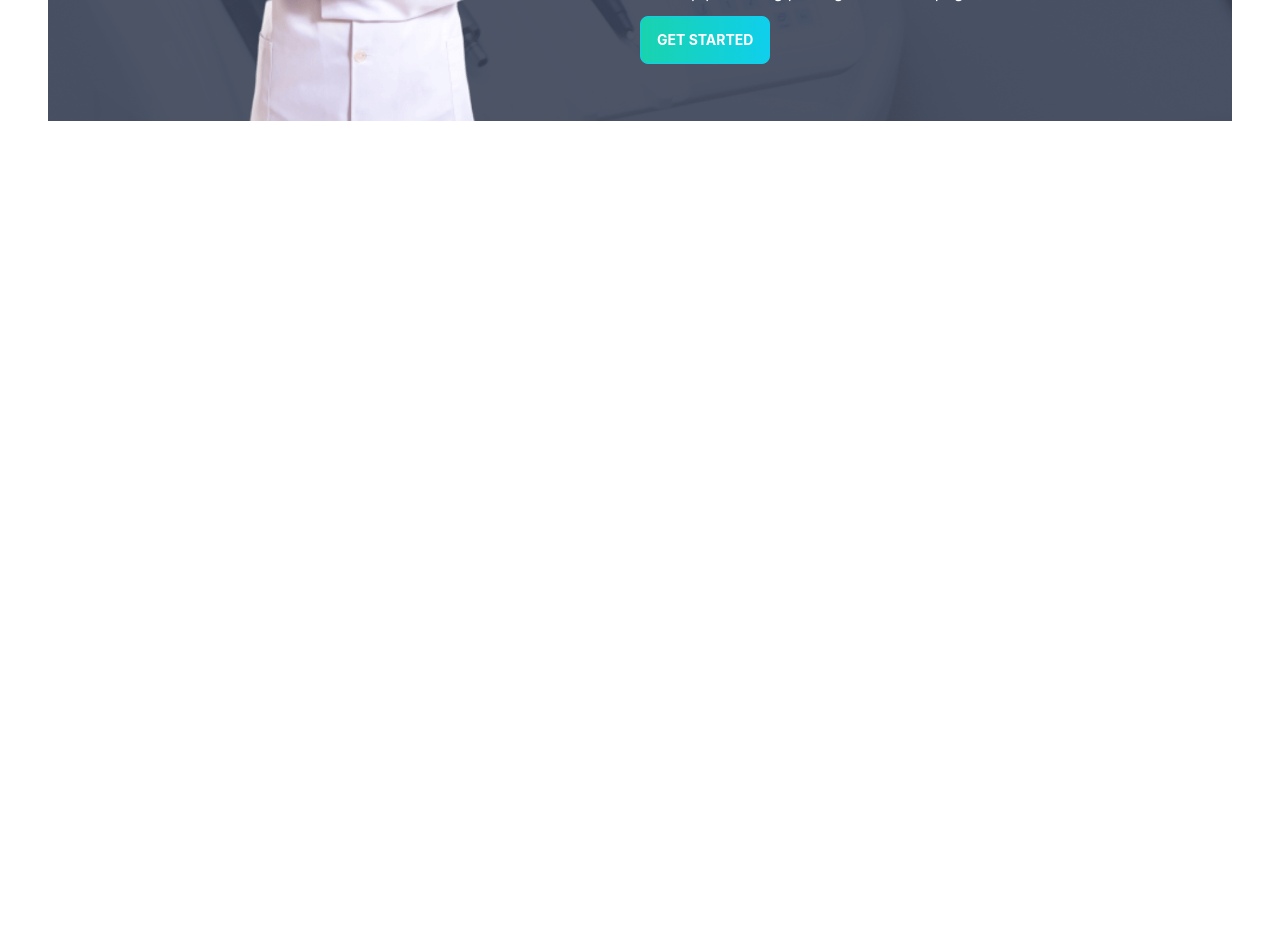
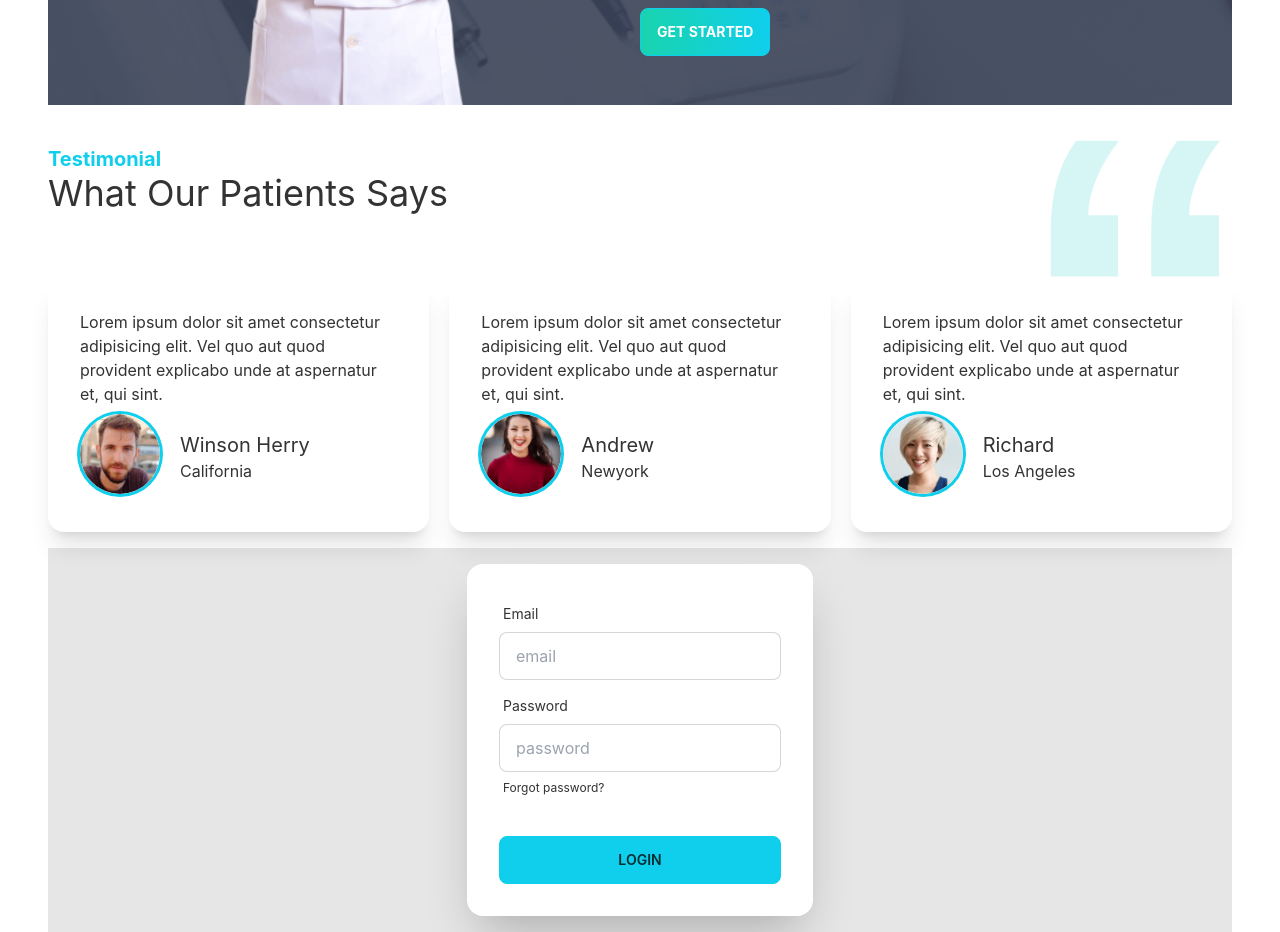
Before and after one commit to Easrib/doctors-portal-client, a React (Create React App) app: page / in a window 1280 px wide. Shown: the part 2500-3432 px from the top of the page. Before the commit the page ends 2621 px from the top, so only its background shows below. Built offline with nearby package versions, Linux system fonts and the light colour scheme.

Commit message:
testimonials added

```diff
--- /dev/null
+++ b/src/pages/Home/Contact.js
@@ -0,0 +1,36 @@
+import React from 'react';
+
+const Contact = () => {
+    return (
+        <div>
+            <div class="hero bg-base-200">
+                <div class="hero-content">
+                    <div class="card w-full max-w-md shadow-2xl bg-base-100">
+                        <div class="card-body">
+                            <div class="form-control">
+                                <label class="label">
+                                    <span class="label-text">Email</span>
+                                </label>
+                                <input type="text" placeholder="email" class="input input-bordered" />
+                            </div>
+                            <div class="form-control">
+                                <label class="label">
+                                    <span class="label-text">Password</span>
+                                </label>
+                                <input type="text" placeholder="password" class="input input-bordered" />
+                                <label class="label">
+                                    <a href="#" class="label-text-alt link link-hover">Forgot password?</a>
+                                </label>
+                            </div>
+                            <div class="form-control mt-6">
+                                <button class="btn btn-primary">Login</button>
+                            </div>
+                        </div>
+                    </div>
+                </div>
+            </div>
+        </div>
+    );
+};
+
+export default Contact;
--- a/src/pages/Home/Home.js
+++ b/src/pages/Home/Home.js
@@ -1,9 +1,11 @@
 import React from 'react';
 import Banner from './Banner';
 import Banner2 from './Banner2';
+import Contact from './Contact';
 import Info from './Info';
 import Makeappointment from './Makeappointment';
 import Services from './Services';
+import Testimonial from './Testimonial';
 
 const Home = () => {
     return (
@@ -13,6 +15,8 @@ const Home = () => {
             <Services></Services>
             <Banner2></Banner2>
             <Makeappointment></Makeappointment>
+            <Testimonial></Testimonial>
+            <Contact></Contact>
         </div>
     );
 };
--- a/src/pages/Home/Makeappointment.js
+++ b/src/pages/Home/Makeappointment.js
@@ -10,7 +10,7 @@ const Makeappointment = () => {
             <div className='flex-1 hidden lg:block'>
                 <img className='mt-[-150px]' src={doctor} alt="" />
             </div>
-            <div className='flex-1'>
+            <div className='flex-1 p-4'>
                 <h3 className='text-xl text-primary'>Appointment</h3>
                 <h2 className='text-5xl text-white font-bold my-3'>Make an appointment Today</h2>
                 <p className='text-white mb-3'>It is a long established fact that a reader will be distracted by the readable content of a page when looking at its layout. The point of using Lorem Ipsumis that it has a more-or-less normal distribution of letters,as opposed to using 'Content here, content here', making it look like readable English. Many desktop publishing packages and web page</p>
--- /dev/null
+++ b/src/pages/Home/Testimonial.js
@@ -0,0 +1,58 @@
+import React from 'react';
+import quote from '../../assets/icons/quote.svg'
+import people1 from '../../assets/images/people1.png'
+import people2 from '../../assets/images/people2.png'
+import people3 from '../../assets/images/people3.png'
+import TestimonialCard from './TestimonialCard';
+
+const Testimonial = () => {
+    const testimonials = [
+        {
+            _id: 1,
+            feedback: "Click the button to listen on Spotiwhy app.",
+            img: people1,
+            name: 'Winson Herry',
+            town: 'California'
+
+        },
+        {
+            _id: 2,
+            feedback: "Click the button to listen on Spotiwhy app.",
+            img: people2,
+            name: 'Andrew',
+            town: 'Newyork'
+
+        },
+        {
+            _id: 3,
+            feedback: "Click the button to listen on Spotiwhy app.",
+            img: people3,
+            name: 'Richard ',
+            town: 'Los Angeles'
+
+        }
+    ]
+    return (
+        <div className='mb-4'>
+            <div className='mt-4 flex justify-between'>
+                <div className='mt-6'>
+                    <h3 className='text-primary font-bold text-xl'>Testimonial</h3>
+                    <h2 className='text-4xl'>What Our Patients Says</h2>
+                </div>
+                <div>
+                    <img className='w-24 lg:w-48' src={quote} alt="" />
+                </div>
+            </div>
+            <div className='grid grid-cols-1 md:grid-cols-2 lg:grid-cols-3 gap-5'>
+                {
+                    testimonials.map(testimonial => <TestimonialCard
+                        key={testimonial._id}
+                        testimonial={testimonial}
+                    ></TestimonialCard>)
+                }
+            </div>
+        </div>
+    );
+};
+
+export default Testimonial;
--- /dev/null
+++ b/src/pages/Home/TestimonialCard.js
@@ -0,0 +1,29 @@
+import React from 'react';
+
+const TestimonialCard = ({ testimonial }) => {
+
+    const { img, name, town } = testimonial;
+
+    return (
+        <div class="card lg:max-w-lg bg-base-100 shadow-xl">
+            <div class="card-body">
+                <p>Lorem ipsum dolor sit amet consectetur adipisicing elit. Vel quo aut quod provident explicabo unde at aspernatur et, qui sint.</p>
+                <div class="flex items-center ">
+                    <div>
+                        <div class="avatar">
+                            <div class="w-20 rounded-full ring ring-primary ring-offset-base-100 mr-5">
+                                <img src={img} alt='' />
+                            </div>
+                        </div>
+                    </div>
+                    <div>
+                        <h4 className='text-xl'>{name}</h4>
+                        <p>{town}</p>
+                    </div>
+                </div>
+            </div>
+        </div>
+    );
+};
+
+export default TestimonialCard;
```
